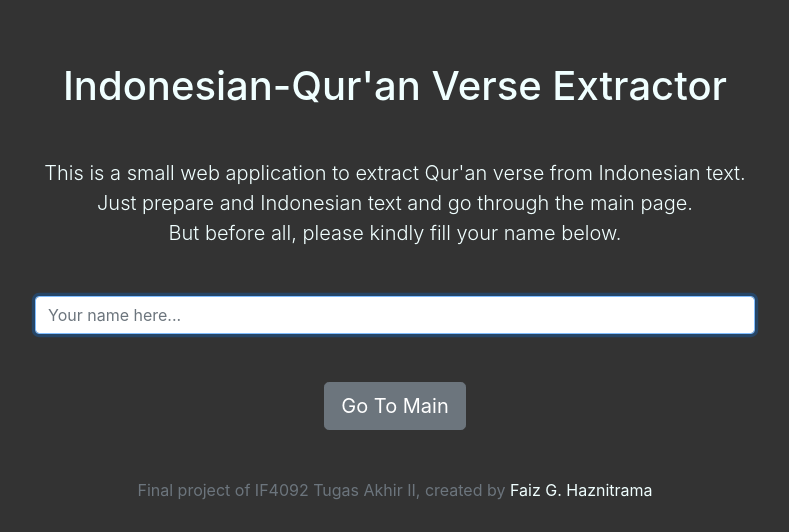
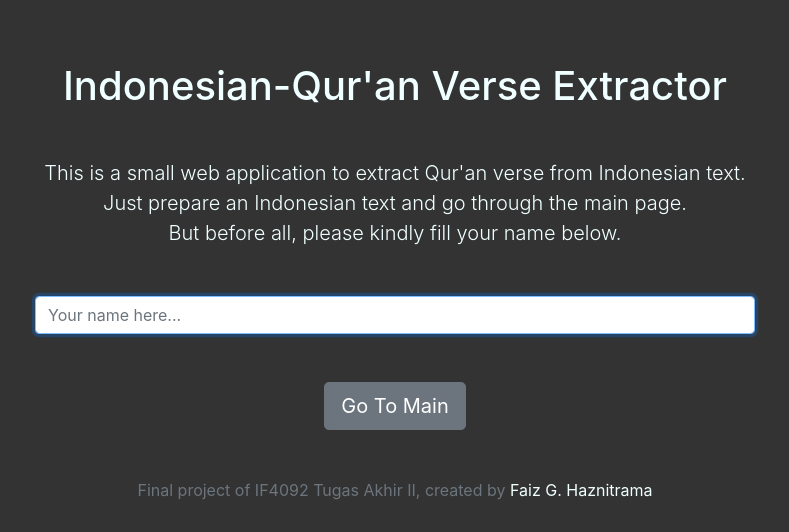
Before and after one commit to faizghifari/ta-evaluation, a Flask app: page / in a window 1280 px wide. Shown: the part 134-666 px from the top of the page, without its empty margins (245-1034 px from the left). Run offline with Flask 2, Linux system fonts and the light colour scheme; parts of the project's set-up code (start-up, migrations or seed data) failed here and were passed over; some libraries are stand-ins or nearby versions.

```diff
--- a/apps/templates/new_index.html
+++ b/apps/templates/new_index.html
@@ -49,7 +49,7 @@
           <h1 class="cover-heading my-5">Indonesian-Qur'an Verse Extractor</h1>
           <p class="lead">
             This is a small web application to extract Qur'an verse from Indonesian text.
-            Just prepare and Indonesian text and go through the main page.
+            Just prepare an Indonesian text and go through the main page.
             <br>
             But before all, please kindly fill your name below.
           </p>
```
Also changed, not shown: 2 other files.
